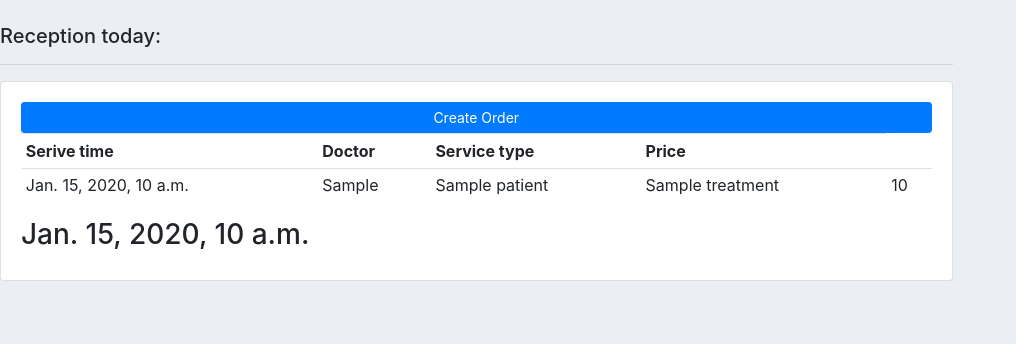
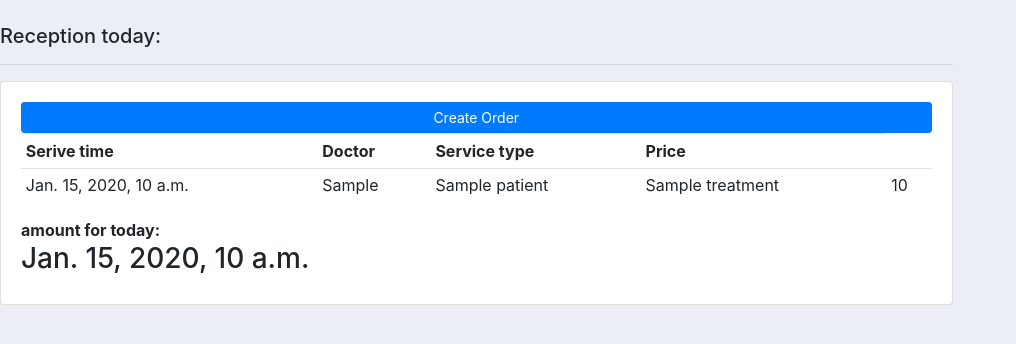
Before and after one commit to DireStraits01/CRM_Medical, a Django app: template templates/main/dashboard.html in a window 1280 px wide. Shown: the part 56-400 px from the top of the page, without its empty margins (0-1016 px from the left). Run offline with Django 3.2, Linux system fonts and the light colour scheme; the template is opened without the code that fills it: most values are stand-ins (such as "Sample title", 1, 10 or a date in 2020); some libraries are stand-ins or nearby versions.

Commit message:
add total amount for day to dashboard.html

```diff
--- a/main/views.py
+++ b/main/views.py
@@ -1,5 +1,6 @@
 from django.shortcuts import render
 from .models import*
+from django.db.models import Sum
 import datetime
 
 
@@ -9,9 +10,10 @@ def home(request):
     service_check = Service.objects.filter(
         date_of_treatment__gte=today, date_of_treatment__lt=tomorrow)
     total_service_today = service_check.count()
-    total_service_today = service_check.price()
+    total_price = service_check.aggregate(Sum('price'))
+    total_price_today = float(total_price['price__sum'])
     context = {'service_check': service_check,
-               'total_service_today': total_service_today}
+               'total_price_today': total_price_today}
     return render(request, 'main/dashboard.html', context)
 
 
--- a/templates/main/appointment.html
+++ b/templates/main/appointment.html
@@ -2,7 +2,7 @@
 
 <br />
 
-<div class="col-md-7">
+<div class="col-md-10">
     <h5>Patient:</h5>
     <hr />
     <div class="card card-body">
@@ -13,6 +13,7 @@
             <tr>
                 <th>Appointment</th>
                 <th>Patient</th>
+                <th>Patient phone</th>
                 <th>Time appointment</th>
                 <th>Doctor</th>
                 <th>Complaint</th>
--- a/templates/main/dashboard.html
+++ b/templates/main/dashboard.html
@@ -23,12 +23,13 @@
                     <td>{{check.patient}}</td>
                     <td>{{check.treatment}}</td>
                     <td>{{check.price}}</td>
+                </tr>
 
-                    {% endfor %}
-                </tr>
+                {% endfor %}
             </table>
             <td>
-                <h3>{{ total_service_today}}</h3>
+                <strong>amount for today:</strong>
+                <h3>{{total_price_today}}</h3>
             </td>
         </div>
     </div>
```
Also changed, not shown: db.sqlite3.
